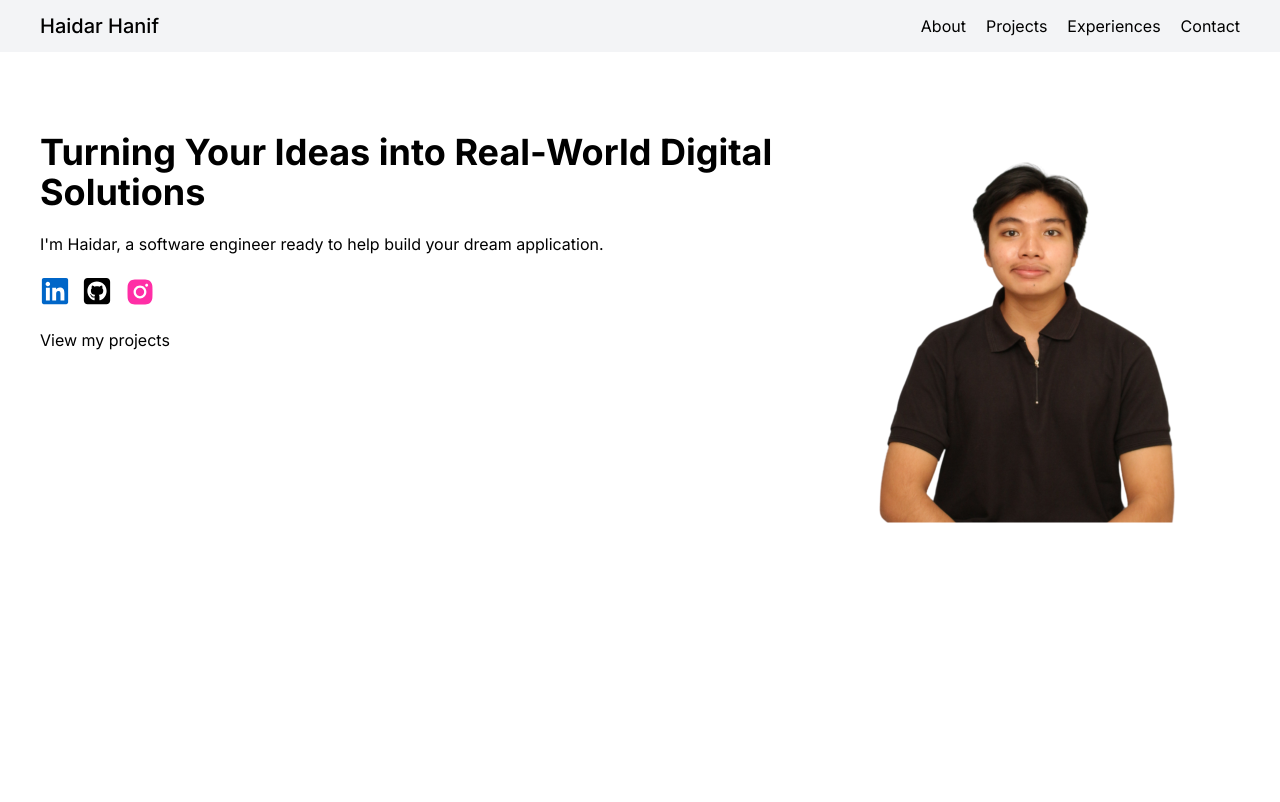
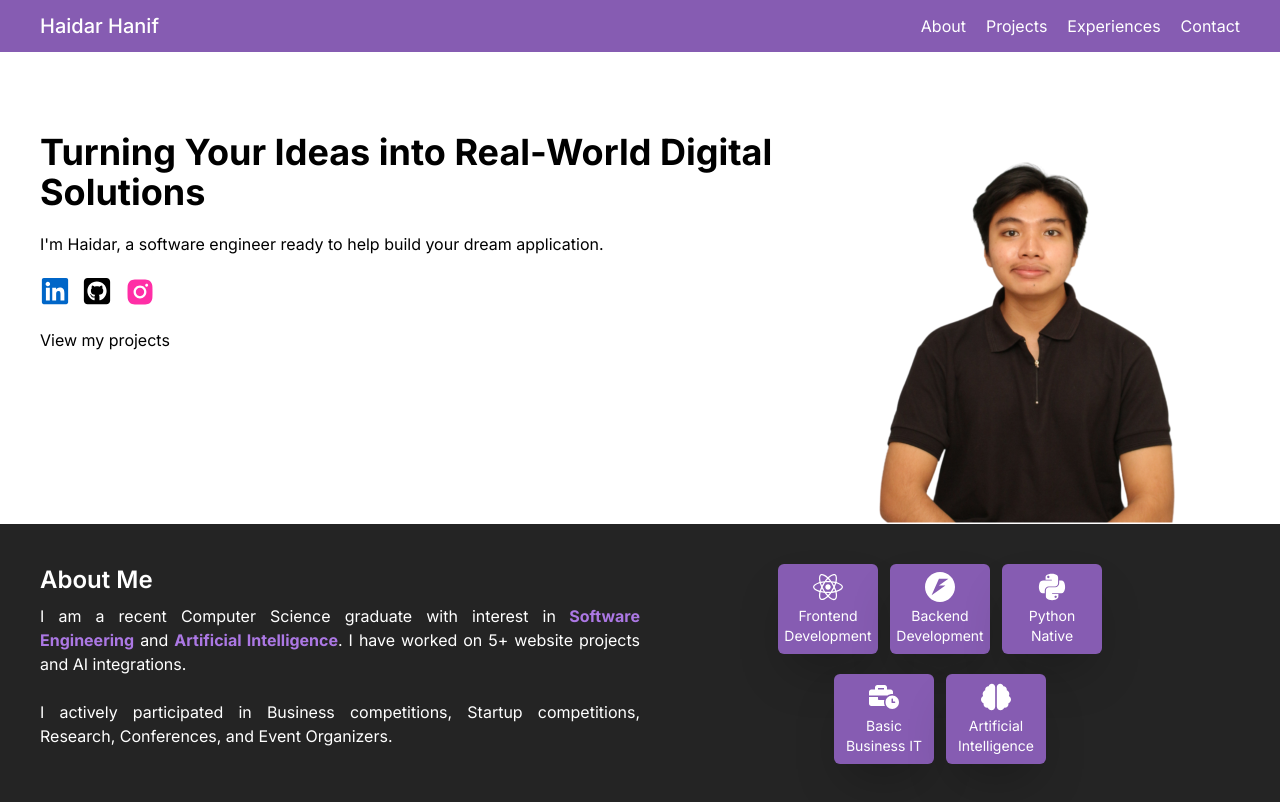
Before and after one commit to Haidarr-h/my-portfolio, a React (Vite) app: page / in a window 1280 px wide. Built offline with nearby package versions, Linux system fonts and the light colour scheme.

Commit message:
about me done

```diff
--- a/src/App.css
+++ b/src/App.css
@@ -1,4 +1,4 @@
-@import url('https://fonts.googleapis.com/css2?family=Inter:ital,opsz,wght@0,14..32,100..900;1,14..32,100..900&display=swap');
+@import url("https://fonts.googleapis.com/css2?family=Inter:ital,opsz,wght@0,14..32,100..900;1,14..32,100..900&display=swap");
 @import "tailwindcss";
 
 @layer components {
@@ -7,12 +7,20 @@
   }
 
   .heading-section {
-    @apply text-2xl lg:text-3xl font-semibold;
+    @apply text-xl lg:text-2xl font-semibold;
+  }
+
+  .card-about-me div {
+    @apply bg-[#865cb2] rounded-md shadow-2xl text-center w-25 px-2 py-2 flex flex-col justify-center items-center gap-1 min-h-20;
+  }
+
+  .card-about-me div p {
+    @apply text-sm;
   }
 }
 
 @layer base {
   body {
-    font-family: 'Inter', sans-serif;
+    font-family: "Inter", sans-serif;
   }
 }
--- a/src/layout/Navbar.jsx
+++ b/src/layout/Navbar.jsx
@@ -1,8 +1,8 @@
 export default function Navbar() {
   return (
     <>
-      <div className="bg-[#F3F4F6] ">
-        <div className="container-main ">
+      <div className="bg-[#865cb2]">
+        <div className="container-main text-white">
           <div className="flex flex-row items-center justify-between gap-3 py-3">
             <div>
               <h2 className="font-medium text-xl">Haidar Hanif</h2>
--- a/src/pages/home/AboutMe.jsx
+++ b/src/pages/home/AboutMe.jsx
@@ -1,8 +1,64 @@
+import { FaReact } from "react-icons/fa";
+import { SiFastapi } from "react-icons/si";
+import { FaPython } from "react-icons/fa";
+import { FaBusinessTime } from "react-icons/fa";
+import { FaBrain } from "react-icons/fa";
 
 export default function AboutMe() {
-    return (
-        <>
+  return (
+    <>
+      <div className="bg-[#242424]">
+        <div className="container-main py-10">
+          <div className="text-white flex flex-row justify-between">
+            {/* left */}
+            <div className="flex-1">
+              <h1 className="heading-section">About Me</h1>
+              <div className="text-justify mt-2">
+                <p>
+                  I am a recent Computer Science graduate with interest in
+                  <span className="text-[#ac78e4] font-bold"> Software Engineering</span> and <span className="text-[#ac78e4] font-bold">Artificial Intelligence</span>. I have
+                  worked on 5+ website projects and AI integrations.
+                </p>
+                <br />
+                <p>
+                  I actively participated in Business competitions, Startup
+                  competitions, Research, Conferences, and Event Organizers.
+                </p>
+              </div>
+            </div>
+            {/* right */}
+            <div className="flex flex-col gap-5 flex-1 justify-center items-center">
+              {/* atas */}
+              <div className="flex flex-row gap-3 card-about-me">
+                <div>
+                  <FaReact className="mx-auto" size={30}/>
+                  <p>Frontend Development</p>
+                </div>
+                <div>
+                  <SiFastapi className="mx-auto" size={30}/>
+                  <p>Backend Development</p>
+                </div>
+                <div>
+                  <FaPython className="mx-auto" size={30}/>
+                  <p>Python Native</p>
+                </div>
+              </div>
 
-        </>
-    )
+              {/* bawah */}
+              <div className="flex flex-row gap-3 card-about-me">
+                <div>
+                  <FaBusinessTime className="mx-auto" size={30}/>
+                  <p>Basic Business IT</p>
+                </div>
+                <div>
+                  <FaBrain className="mx-auto" size={30}/>
+                  <p>Artificial Intelligence</p>
+                </div>
+              </div>
+            </div>
+          </div>
+        </div>
+      </div>
+    </>
+  );
 }
```
